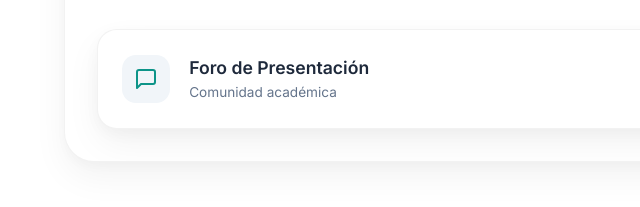
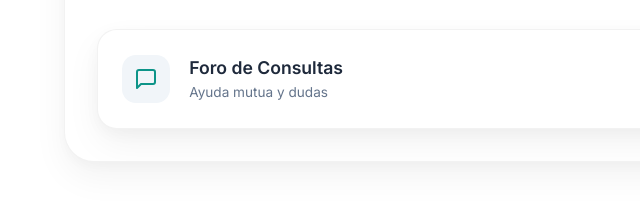
Before and after one commit to megablas/campus-psicoanalisis, a plain HTML site: page index.html in a window 1280 px wide. Shown: the part 498-705 px from the top of the page, 0-640 px from the left. Drawn offline with Linux system fonts and the light colour scheme.

Commit message:
Actualizado enlace del foro de consultas en el home

```diff
--- a/index.html
+++ b/index.html
@@ -43,13 +43,13 @@
 
                 <!-- Resources Mini-Grid -->
                 <div style="display: grid; grid-template-columns: repeat(auto-fit, minmax(240px, 1fr)); gap: 1.2rem;">
-                    <a href="https://campus.uflo.edu.ar/mod/forum/view.php?id=1074511" target="_blank" class="glass-card" style="padding: 1.5rem; text-decoration: none; display: flex; align-items: center; gap: 1.2rem; border-color: var(--glass-border); background: #ffffff; border-radius: 20px;">
+                    <a href="https://campus.uflo.edu.ar/mod/forum/view.php?id=1074864" target="_blank" class="glass-card" style="padding: 1.5rem; text-decoration: none; display: flex; align-items: center; gap: 1.2rem; border-color: var(--glass-border); background: #ffffff; border-radius: 20px;">
                         <div style="background: #f1f5f9; color: var(--accent-color); width: 48px; height: 48px; border-radius: 14px; display: flex; align-items: center; justify-content: center;">
                             <svg width="24" height="24" viewBox="0 0 24 24" fill="none" stroke="currentColor" stroke-width="2" stroke-linecap="round" stroke-linejoin="round"><path d="M21 15a2 2 0 0 1-2 2H7l-4 4V5a2 2 0 0 1 2-2h14a2 2 0 0 1 2 2z"></path></svg>
                         </div>
                         <div>
-                            <div style="font-weight: 700; color: var(--primary-color); font-size: 1.1rem;">Foro de Presentación</div>
-                            <div style="font-size: 0.85rem; color: var(--text-secondary);">Comunidad académica</div>
+                            <div style="font-weight: 700; color: var(--primary-color); font-size: 1.1rem;">Foro de Consultas</div>
+                            <div style="font-size: 0.85rem; color: var(--text-secondary);">Ayuda mutua y dudas</div>
                         </div>
                     </a>
                 </div>
@@ -121,7 +121,7 @@
                 <p style="color: var(--text-secondary); max-width: 600px; margin: 0 auto 2rem;">
                     El psicoanálisis es un camino de interrogación permanente. Si algún concepto te genera inquietud, utiliza nuestro foro de consultas.
                 </p>
-                <a href="https://campus.uflo.edu.ar/mod/forum/index.php?id=123" target="_blank" class="pulse-button">Acceder al Foro de Consultas</a>
+                <a href="https://campus.uflo.edu.ar/mod/forum/view.php?id=1074864" target="_blank" class="pulse-button">Acceder al Foro de Consultas</a>
             </div>
         </section>
 
```
